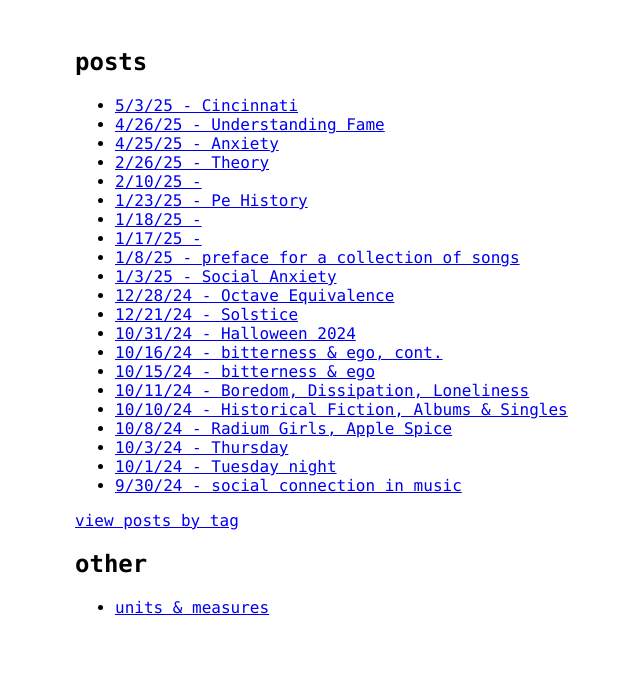
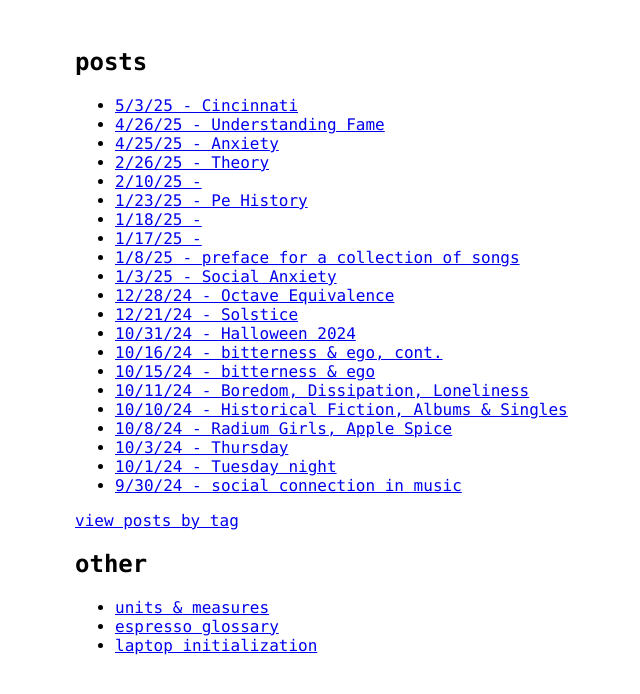
Before and after one commit to popempire/hjhw, a Jekyll site: the page built from index.html, in a window 1280 px wide. Shown: the top 694 px of the page, without its empty margins (205-845 px from the left). Built offline with Jekyll 4.4.1, drawn with Linux system fonts in a browser that asks for light colours.

Commit message:
Update index.html

```diff
--- a/index.html
+++ b/index.html
@@ -21,6 +21,8 @@ title: "H.J.H.W."
 
 <ul>
   <li><a href="units">units &amp; measures</a></li>
+  <li><a href="espresso-glossary.html">espresso glossary</a></li>
+  <li><a href="lappy-start.html">laptop initialization</a></li>
 </ul>
 
 </main>
```
